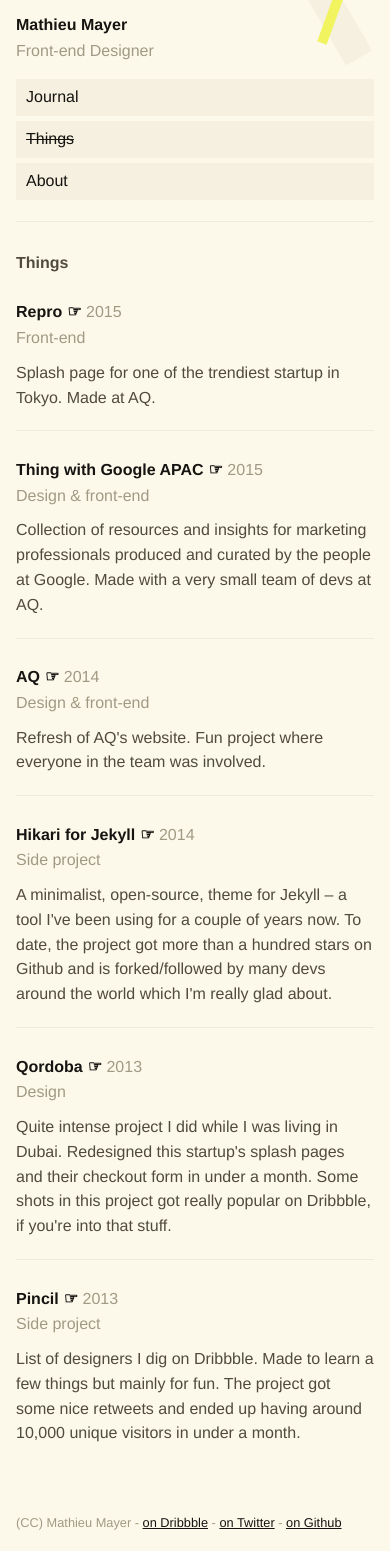
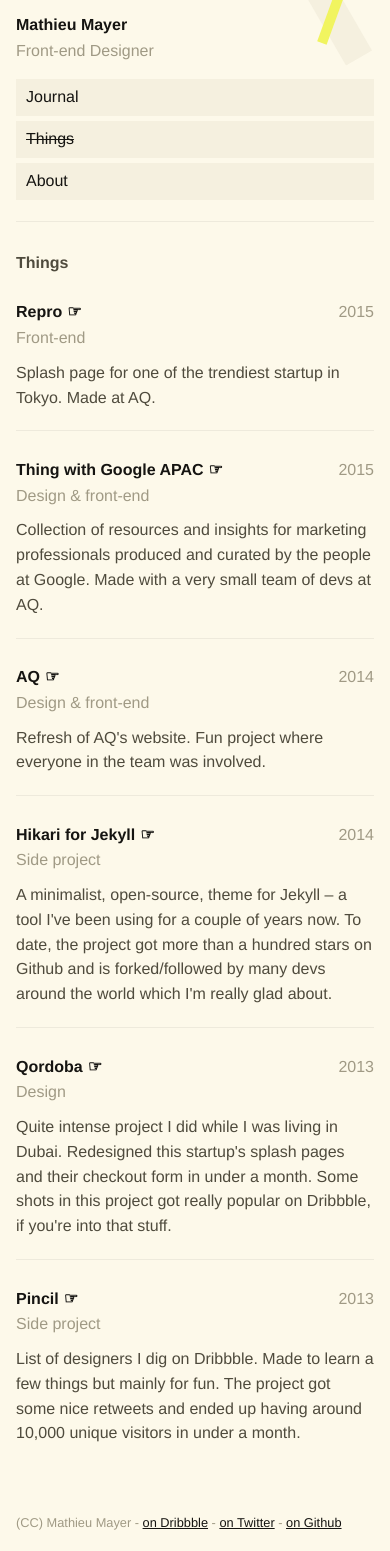
Before and after one commit to mx3m/mx3m.github.io, a Jekyll site: the page built from things.html, in a window 390 px wide. Built offline with Jekyll 4.4.1, drawn with Linux system fonts in a browser that asks for light colours; nearby versions of some CDN libraries.

Commit message:
Years in Things now float even on small screens

```diff
--- a/_sass/03-organisms/_things-list.scss
+++ b/_sass/03-organisms/_things-list.scss
@@ -27,9 +27,7 @@
     color: $color-text-lighter;
   }
   &-item-date {
-    @include breakpoint(sm) {
-      float: right;
-    }
+    float: right;
     color: $color-text-lighter;
     font-weight: 300;
   }
```
